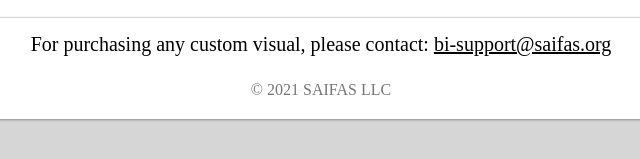
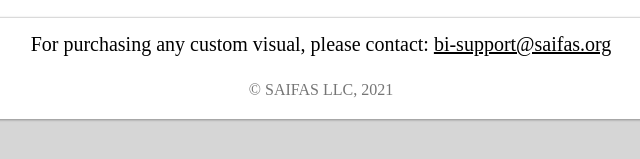
Before and after one commit to SAIFAS-BI/saifas-bi.github.io-old, a plain HTML site: page index.html in a window 1280 px wide. Shown: the part 439-598 px from the top of the page, 354-994 px from the left. Drawn offline with Linux system fonts and the light colour scheme.

Commit message:
Update index.html

```diff
--- a/index.html
+++ b/index.html
@@ -66,7 +66,7 @@
         For purchasing any custom visual, please contact:
         <a class="support-email" href="mailto:bi-support@saifas.org">bi-support@saifas.org</a>
       </div>
-      <div class="copyright">© 2021 SAIFAS LLC </div>
+      <div class="copyright">© SAIFAS LLC, 2021</div>
     </div> <!-- /.container -->
   </footer>
 </body>
```
